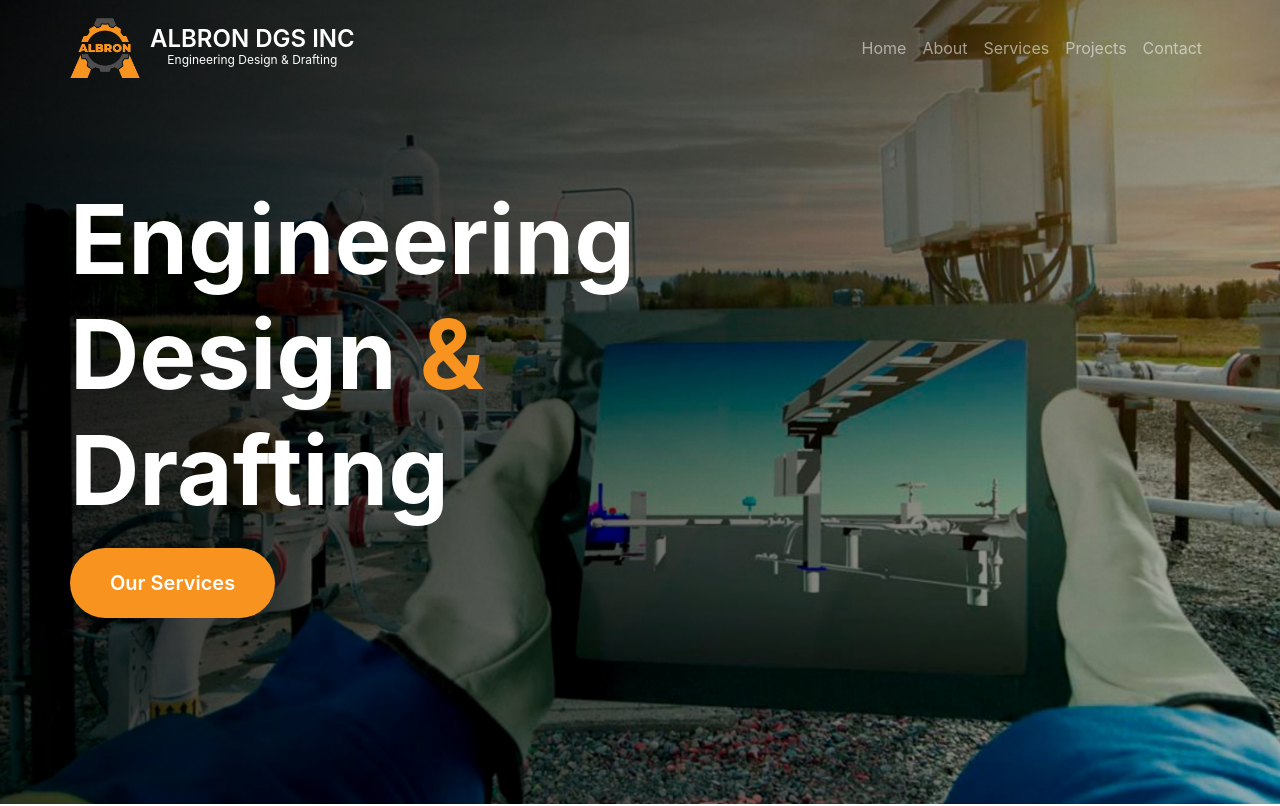
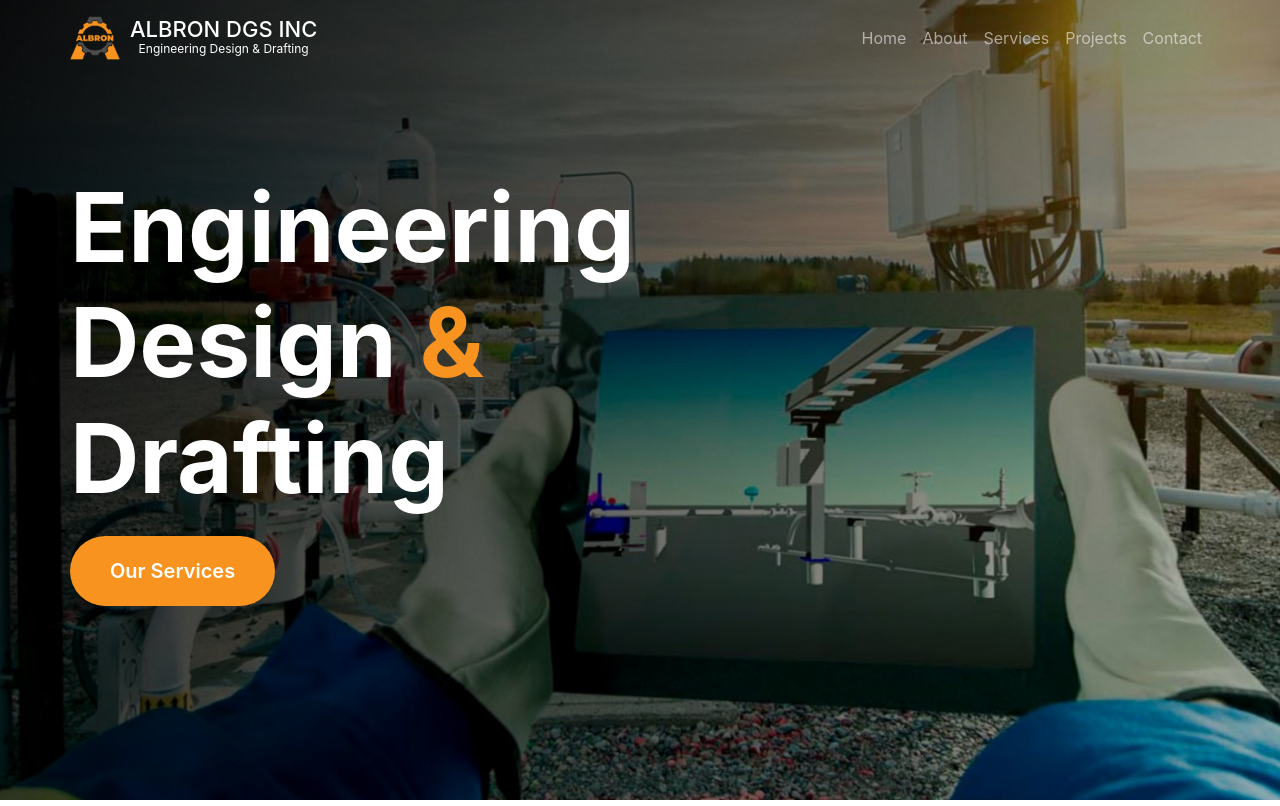
Before and after one commit to AlbertAnthonyArrieta/AlbronSiteV3, a React (Create React App) app: page / in a window 1280 px wide. Shown: the top 806 px of the page. Built offline with nearby package versions, Linux system fonts and the light colour scheme.

Commit message:
general height adjustments

```diff
--- a/src/components/common/ProjectItem/ProjectItem.css
+++ b/src/components/common/ProjectItem/ProjectItem.css
@@ -16,7 +16,7 @@
     background-position: center;
     background-size: 150%;
     border-radius: 5px;
-    transition: background-size 0.5s ease-in-out, letter-spacing 0.5s ease-in-out;
+    transition: background-size 0.2s ease-in-out, letter-spacing 0.2s ease-in-out;
     position: relative;
     overflow: hidden;
 }
@@ -34,11 +34,11 @@
     left: 20px;
     color: var(--white);
     font-size: 1.2em;
-    animation: slideInFromLeft 0.5s forwards;
+    animation: slideInFromLeft 0.2s forwards;
 }
 
 .project-item-container {
-    height: 40vh;
+    height: 35vh;
     padding: 20px;
     color: var(--white);
 }
--- a/src/components/common/navbar/Navigation.css
+++ b/src/components/common/navbar/Navigation.css
@@ -4,20 +4,20 @@
 }
 
 .brand-logo {
-    margin-right: 10px; /* Optional: Adds some space between the logo and the text */
+    margin-right: 10px;
 }
 
 .brand-text {
     display: flex;
     flex-direction: column;
     justify-content: center;
-    height: 50px; /* Adjust this value to match your logo height */
+    height: 20px;
     text-align: center;
 }
 
 .nav-title {
-    font-size: 24px;
-    font-weight: 600;
+    font-size: 22px;
+    font-weight: 500;
     margin: 0;
     line-height: 1;
 }
--- a/src/components/common/navbar/Navigation.js
+++ b/src/components/common/navbar/Navigation.js
@@ -28,8 +28,8 @@ function Navigation() {
                     <img
                         alt=""
                         src={Logo}
-                        width="70"
-                        height="70"
+                        width="50"
+                        height="50"
                         className="d-inline-block align-top brand-logo"
                     />{' '}
                     <div className='brand-text'>
--- a/src/components/sections/HeroSection/HeroSection.css
+++ b/src/components/sections/HeroSection/HeroSection.css
@@ -4,7 +4,7 @@
     background-position: center;
     background-repeat: no-repeat;
     background-size: cover;
-    height: 101vh;
+    height: 103vh;
     width: 100%;
     display: flex;
     align-items: center;
```
